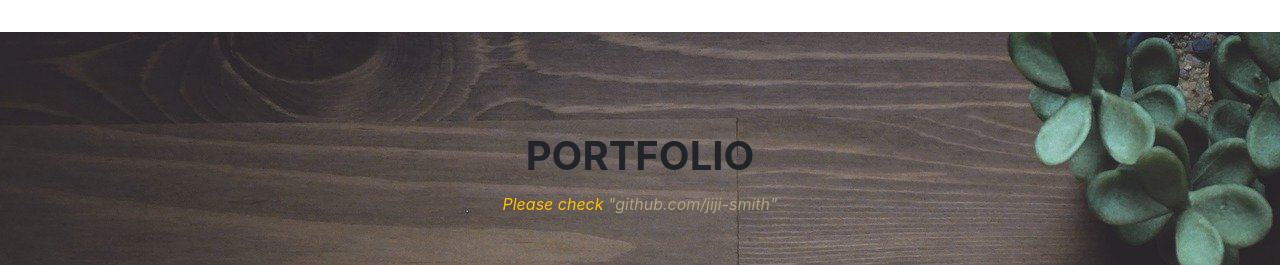
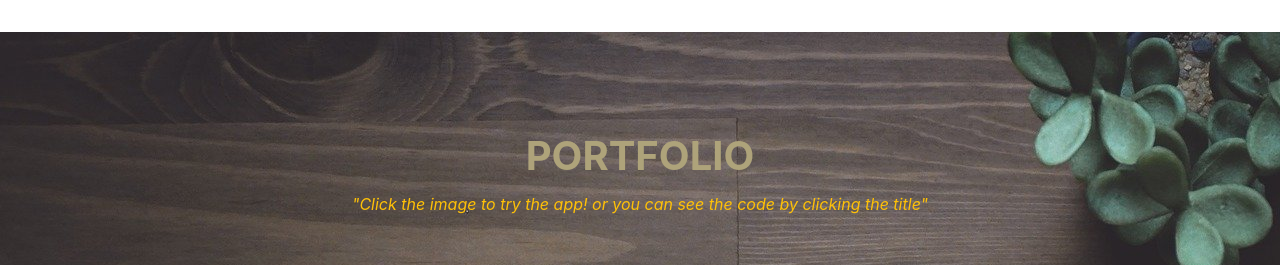
Before and after one commit to jiji-smith/react-portfolio, a React (Create React App) app: page / in a window 1280 px wide. Shown: the part 1300-1565 px from the top of the page. Built offline with nearby package versions, Linux system fonts and the light colour scheme.

Commit message:
changed the github link to 'Portfolio'

```diff
--- a/src/components/Portfolio.jsx
+++ b/src/components/Portfolio.jsx
@@ -10,8 +10,8 @@ export default ({ portfolioLinks }) => {
         <div className="container">
           <div className="row">
             <div className="col-lg-12 text-center">
-              <h2 className="section-heading text-uppercase">Portfolio</h2>
-              <h3 className="section-subheading text-warning">Please check <a href = "https://github.com/jiji-smith" target="_blank">"github.com/jiji-smith"</a> </h3>
+              <h2 className="section-heading text-uppercase"> <a href = "https://github.com/jiji-smith" target="_blank">Portfolio</a></h2>
+              <h3 className="section-subheading text-warning">"Click the image to try the app! or you can see the code by clicking the title"</h3>
             </div>
           </div>
           <div className="row">
```
